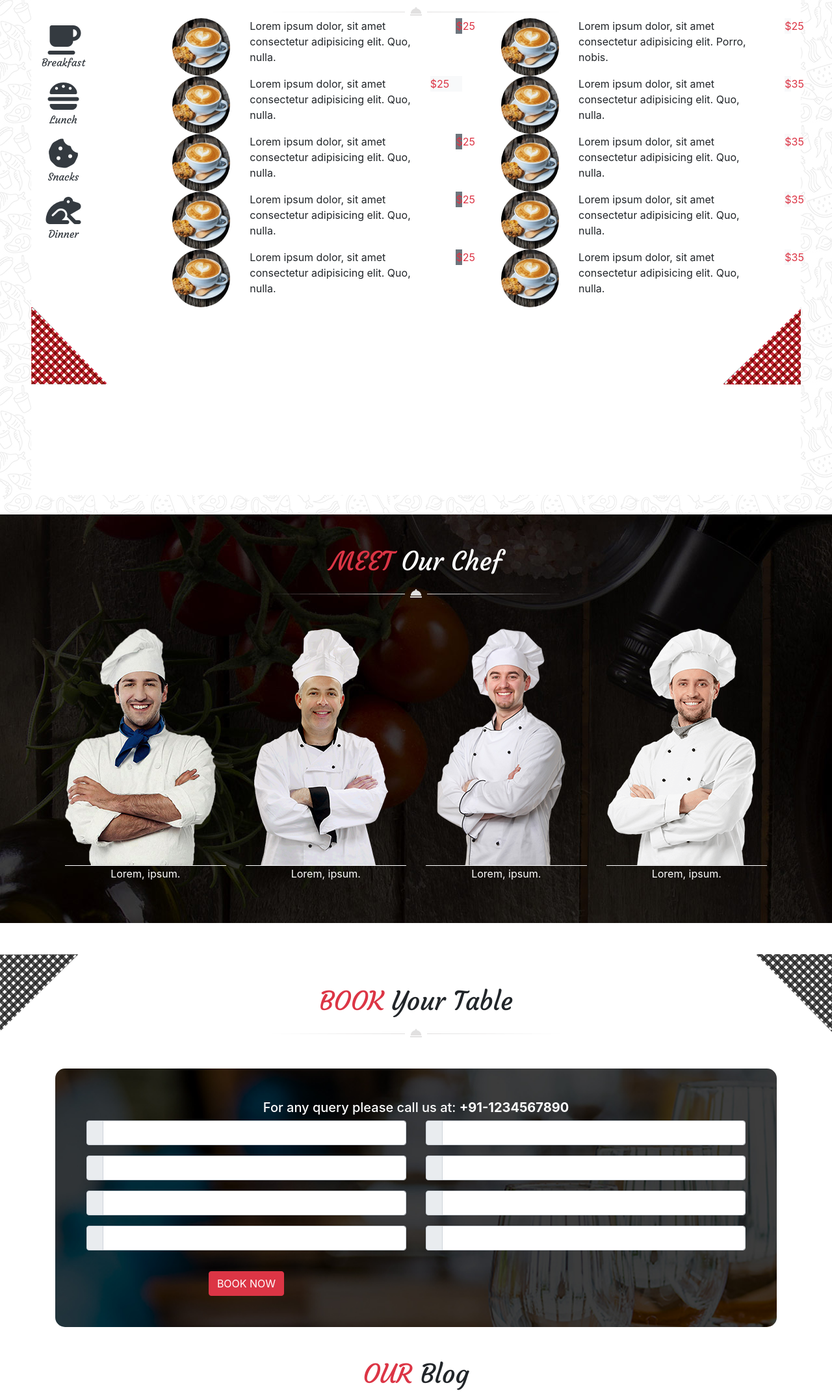
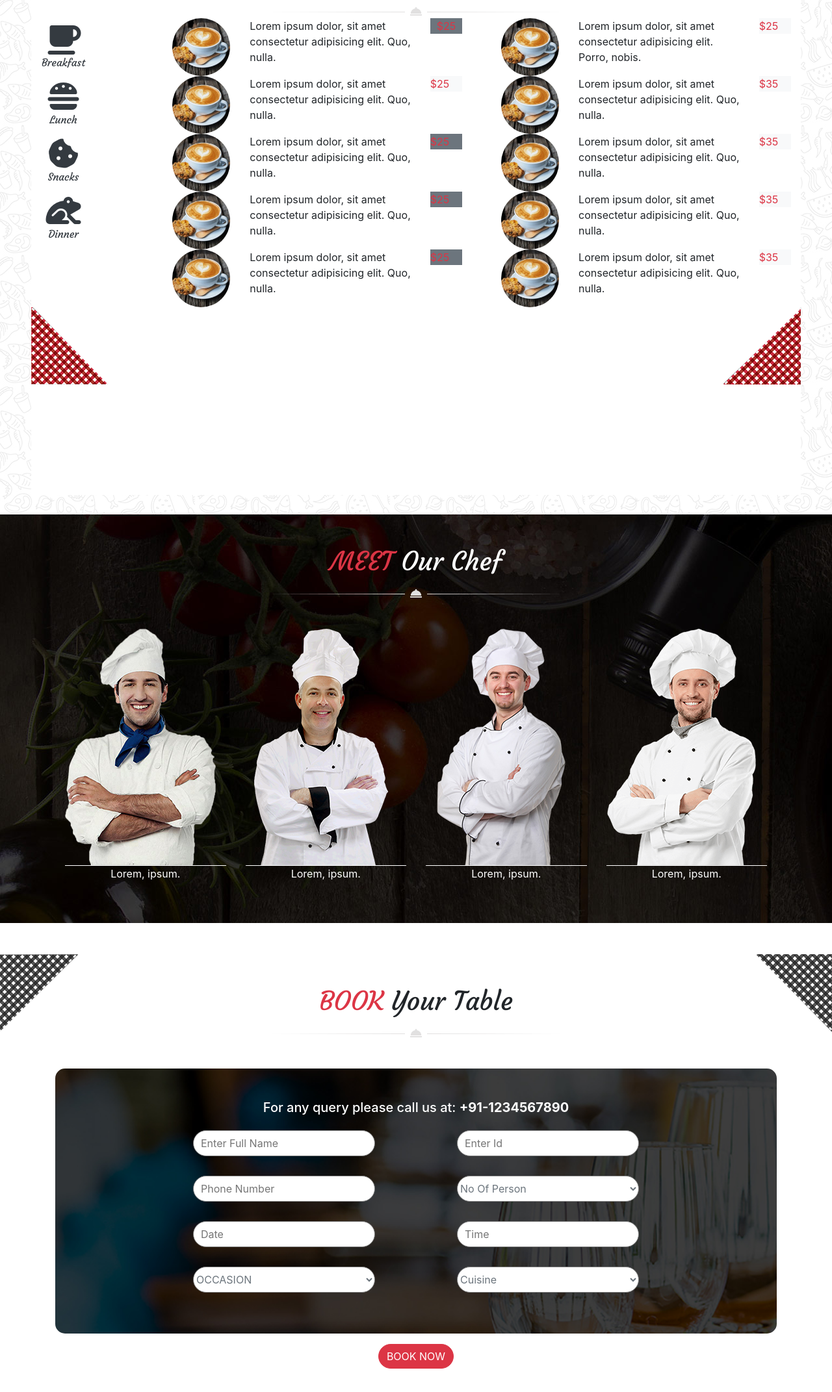
Before and after one commit to Zainab-dev-web/git_bootstrap_les_chefs, a website: page index.html in a window 1280 px wide. Shown: the part 938-3081 px from the top of the page at 65% size. Drawn offline with nearby package versions, Linux system fonts and the light colour scheme.

Commit message:
sect3 corrigé

```diff
--- a/index.html
+++ b/index.html
@@ -20,7 +20,8 @@
 
             <nav class=" d-flex justify-content-center align-items-center mx-5 pt-3">
 
-                <ul class="ulnav text-uppercase pt-3 justify-content-center border-top border-bottom d-flex border-white">
+                <ul
+                    class="ulnav text-uppercase pt-3 justify-content-center border-top border-bottom d-flex border-white">
                     <li class="nav-item justify-content-center">
                         <a class="nav-link active text-white" href="#">home</a>
                     </li>
@@ -36,7 +37,8 @@
                 </ul>
                 <div class="mx-3"><img src="./public/images/logo.png" alt=""></div>
 
-                    <ul class="ulnav text-uppercase pt-3 border-top border-bottom border-white d-flex justify-content-center">
+                <ul
+                    class="ulnav text-uppercase pt-3 border-top border-bottom border-white d-flex justify-content-center">
                     <li class="nav-item justify-content-center">
                         <a class="nav-link active text-white" href="#">reservation</a>
                     </li>
@@ -208,10 +210,10 @@
                                             <img class="rounded-circle w-100" src="./public/images/menu_image_1.jpg"
                                                 alt="">
                                         </div>
-                                        <div class="col-8 flex-wrap">
+                                        <div class="col-7 flex-wrap">
                                             <p>Lorem ipsum dolor, sit amet consectetur adipisicing elit. Quo, nulla.</p>
                                         </div>
-                                        <div class="col-1 text-center flex-wrap">
+                                        <div class="col-2 text-center flex-wrap">
                                             <p class="bg-secondary text-danger">$25</p>
                                         </div>
                                     </div>
@@ -232,10 +234,10 @@
                                             <img class="rounded-circle w-100" src="./public/images/menu_image_1.jpg"
                                                 alt="">
                                         </div>
-                                        <div class="col-8 flex-wrap">
+                                        <div class="col-7 flex-wrap">
                                             <p>Lorem ipsum dolor, sit amet consectetur adipisicing elit. Quo, nulla.</p>
                                         </div>
-                                        <div class="col-1 flex-wrap">
+                                        <div class="col-2 flex-wrap">
                                             <p class="bg-secondary text-danger ">$25</p>
                                         </div>
                                     </div>
@@ -244,10 +246,10 @@
                                             <img class="rounded-circle w-100" src="./public/images/menu_image_1.jpg"
                                                 alt="">
                                         </div>
-                                        <div class="col-8 flex-wrap">
+                                        <div class="col-7 flex-wrap">
                                             <p>Lorem ipsum dolor, sit amet consectetur adipisicing elit. Quo, nulla.</p>
                                         </div>
-                                        <div class="col-1 flex-wrap">
+                                        <div class="col-2 flex-wrap">
                                             <p class="bg-secondary text-danger">$25</p>
                                         </div>
                                     </div>
@@ -256,10 +258,10 @@
                                             <img class="rounded-circle w-100" src="./public/images/menu_image_1.jpg"
                                                 alt="">
                                         </div>
-                                        <div class="col-8 flex-wrap">
+                                        <div class="col-7 flex-wrap">
                                             <p>Lorem ipsum dolor, sit amet consectetur adipisicing elit. Quo, nulla.</p>
                                         </div>
-                                        <div class="col-1 flex-wrap">
+                                        <div class="col-2 flex-wrap">
                                             <p class="bg-secondary text-danger">$25</p>
                                         </div>
                                     </div>
@@ -270,11 +272,11 @@
                                             <img class="rounded-circle w-100" src="./public/images/menu_image_1.jpg"
                                                 alt="">
                                         </div>
-                                        <div class="col-8 flex-wrap">
+                                        <div class="col-7 flex-wrap">
                                             <p>Lorem ipsum dolor, sit amet consectetur adipisicing elit. Porro, nobis.
                                             </p>
                                         </div>
-                                        <div class="col-1 flex-wrap">
+                                        <div class="col-2 flex-wrap">
                                             <p class="bg-light text-danger">$25</p>
 
                                         </div>
@@ -284,10 +286,10 @@
                                             <img class="rounded-circle w-100" src="./public/images/menu_image_1.jpg"
                                                 alt="">
                                         </div>
-                                        <div class="col-8 flex-wrap">
+                                        <div class="col-7 flex-wrap">
                                             <p>Lorem ipsum dolor, sit amet consectetur adipisicing elit. Quo, nulla.</p>
                                         </div>
-                                        <div class="col-1 flex-wrap">
+                                        <div class="col-2 flex-wrap">
                                             <p class="bg-light text-danger">$35</p>
                                         </div>
                                     </div>
@@ -296,10 +298,10 @@
                                             <img class="rounded-circle w-100" src="./public/images/menu_image_1.jpg"
                                                 alt="">
                                         </div>
-                                        <div class="col-8 flex-wrap">
+                                        <div class="col-7 flex-wrap">
                                             <p>Lorem ipsum dolor, sit amet consectetur adipisicing elit. Quo, nulla.</p>
                                         </div>
-                                        <div class="col-1 flex-wrap">
+                                        <div class="col-2 flex-wrap">
                                             <p class="bg-light text-danger">$35</p>
                                         </div>
                                     </div>
@@ -308,10 +310,10 @@
                                             <img class="rounded-circle w-100" src="./public/images/menu_image_1.jpg"
                                                 alt="">
                                         </div>
-                                        <div class="col-8 flex-wrap">
+                                        <div class="col-7 flex-wrap">
                                             <p>Lorem ipsum dolor, sit amet consectetur adipisicing elit. Quo, nulla.</p>
                                         </div>
-                                        <div class="col-1 flex-wrap">
+                                        <div class="col-2 flex-wrap">
                                             <p class="bg-light text-danger"> $35</p>
                                         </div>
                                     </div>
@@ -320,10 +322,10 @@
                                             <img class="rounded-circle w-100" src="./public/images/menu_image_1.jpg"
                                                 alt="">
                                         </div>
-                                        <div class="col-8 flex-wrap">
+                                        <div class="col-7 flex-wrap">
                                             <p>Lorem ipsum dolor, sit amet consectetur adipisicing elit. Quo, nulla.</p>
                                         </div>
-                                        <div class="col-1 flex-wrap">
+                                        <div class="col-2 flex-wrap">
                                             <p class="bg-light text-danger">$35</p>
                                         </div>
                                     </div>
@@ -340,10 +342,10 @@
                                             <img class="rounded-circle w-100" src="./public/images/menu_image_1.jpg"
                                                 alt="">
                                         </div>
-                                        <div class="col-8 flex-wrap">
+                                        <div class="col-7 flex-wrap">
                                             <p>Lorem ipsum dolor, sit amet consectetur adipisicing elit. Quo, nulla.</p>
                                         </div>
-                                        <div class="col-1 flex-wrap">
+                                        <div class="col-2 flex-wrap">
                                             <p class="bg-light text-danger">$25</p>
                                         </div>
                                     </div>
@@ -352,10 +354,10 @@
                                             <img class="rounded-circle w-100" src="./public/images/menu_image_1.jpg"
                                                 alt="">
                                         </div>
-                                        <div class="col-8 flex-wrap">
+                                        <div class="col-7 flex-wrap">
                                             <p>Lorem ipsum dolor, sit amet consectetur adipisicing elit. Quo, nulla.</p>
                                         </div>
-                                        <div class="col-1 flex-wrap">
+                                        <div class="col-2 flex-wrap">
                                             <p class="bg-light text-danger">$25</p>
                                         </div>
                                     </div>
@@ -364,10 +366,10 @@
                                             <img class="rounded-circle w-100" src="./public/images/menu_image_1.jpg"
                                                 alt="">
                                         </div>
-                                        <div class="col-8 flex-wrap">
+                                        <div class="col-7 flex-wrap">
                                             <p>Lorem ipsum dolor, sit amet consectetur adipisicing elit. Quo, nulla.</p>
                                         </div>
-                                        <div class="col-1 flex-wrap">
+                                        <div class="col-2 flex-wrap">
                                             <p class="bg-light text-danger">$25</p>
                                         </div>
                                     </div>
@@ -376,10 +378,10 @@
                                             <img class="rounded-circle w-100" src="./public/images/menu_image_1.jpg"
                                                 alt="">
                                         </div>
-                                        <div class="col-8 flex-wrap">
+                                        <div class="col-7 flex-wrap">
                                             <p>Lorem ipsum dolor, sit amet consectetur adipisicing elit. Quo, nulla.</p>
                                         </div>
-                                        <div class="col-1 flex-wrap">
+                                        <div class="col-2 flex-wrap">
                                             <p class="bg-light text-danger">25$</p>
                                         </div>
                                     </div>
@@ -388,10 +390,10 @@
                                             <img class="rounded-circle w-100" src="./public/images/menu_image_1.jpg"
                                                 alt="">
                                         </div>
-                                        <div class="col-8 flex-wrap">
+                                        <div class="col-7 flex-wrap">
                                             <p>Lorem ipsum dolor, sit amet consectetur adipisicing elit. Quo, nulla.</p>
                                         </div>
-                                        <div class="col-1 flex-wrap">
+                                        <div class="col-2 flex-wrap">
                                             <p class="bg-light text-danger">$25</p>
                                         </div>
                                     </div>
@@ -402,11 +404,11 @@
                                             <img class="rounded-circle w-100" src="./public/images/menu_image_1.jpg"
                                                 alt="">
                                         </div>
-                                        <div class="col-8 flex-wrap">
+                                        <div class="col-7 flex-wrap">
                                             <p>Lorem ipsum dolor, sit amet consectetur adipisicing elit. Porro, nobis.
                                             </p>
                                         </div>
-                                        <div class="col-1 flex-wrap">
+                                        <div class="col-2 flex-wrap">
                                             <p class="bg-light text-danger">$35</p>
 
                                         </div>
@@ -416,10 +418,10 @@
                                             <img class="rounded-circle w-100" src="./public/images/menu_image_1.jpg"
                                                 alt="">
                                         </div>
-                                        <div class="col-8 flex-wrap">
+                                        <div class="col-7 flex-wrap">
                                             <p>Lorem ipsum dolor, sit amet consectetur adipisicing elit. Quo, nulla.</p>
                                         </div>
-                                        <div class="col-1 flex-wrap">
+                                        <div class="col-2 flex-wrap">
                                             <p class="bg-light text-danger">$35</p>
                                         </div>
                                     </div>
@@ -816,92 +818,97 @@
                     <h5 class="text-white text-center">For any query please call us at: <strong>+91-1234567890</h5>
                     </strong>
                 </div>
-                <div class="row">
-                    <div class="col-6">
-                        <div class="input-group mb-3">
-                            <div class="input-group-prepend">
-                                <span class="input-group-text" id="inputGroup-sizing-default"
-                                    value="Enter Full Name"></span>
+                <div class="row ">
+                    <div class="col-6 ">
+                        <div class=" row justify-content-end mr-5  ">
+
+                            <input class="text" placeholder="  Enter Full Name  "></input>
+
+
                         </div>
-                            <input type="text" class="form-control" aria-label="Sizing example input"
-                                aria-describedby="inputGroup-sizing-default">
+                        <div class=" row justify-content-end mr-5  ">
+
+                            <input class="text" placeholder="  Phone Number  "></input>
+
+
                         </div>
-                        <div class="input-group mb-3">
-                            <div class="input-group-prepend">
-                                <span class="input-group-text" id="inputGroup-sizing-default"
-                                    placeholder="Phone Number"></span>
+                        <div class=" row justify-content-end mr-5  ">
+
+                            <input class="text" placeholder="  Date  "></input>
+
+
                         </div>
-                            <input type="text" class="form-control" aria-label="Sizing example input"
-                                aria-describedby="inputGroup-sizing-default">
+                        <div class=" row justify-content-end mr-5  ">
+
+                            <select class=" text-secondary" name="non" size="1">
+                                <option>OCCASION
+                                <option>OCCASION
+                                <option>OCCASION
+                                <option>OCCASION
+                                <option>OCCASION
+                            </select>
+
+
                         </div>
-                        <div class="input-group mb-3">
-                            <div class="input-group-prepend">
-                                <span class="input-group-text" id="inputGroup-sizing-default" placeholder="Date"></span>
-                            </div>
-                            <input type="text" class="form-control" aria-label="Sizing example input"
-                                aria-describedby="inputGroup-sizing-default">
-                        </div>
-                        <div class="input-group mb-3">
-                            <div class="input-group-prepend">
-                                <span class="input-group-text" id="inputGroup-sizing-default"
-                                    placeholder="Occasion"></span>
-                                <!-- le input doit est dropdown -->
-                            </div>
-                            <input type="text" class="form-control" aria-label="Sizing example input"
-                                aria-describedby="inputGroup-sizing-default">
-                        </div>
+
+
                     </div>
                     <div class="col-6">
-                        <div class="input-group mb-3">
-                            <div class="input-group-prepend">
-                                <span class="input-group-text" id="inputGroup-sizing-default"
-                                    placeholder="Enter id"></span>
+
+                        <div class=" row justify-content-start ml-5  ">
+
+                            <input class="text" placeholder="  Enter Id  "></input>
+
+
                         </div>
-                            <input type="text" class="form-control" aria-label="Sizing example input"
-                                aria-describedby="inputGroup-sizing-default">
+                        <div class=" row justify-content-start ml-5  ">
+
+                                <select class=" text-secondary" name="non" size="1">
+                                    <option>No Of Person
+                                    <option>No Of Person
+                                    <option>No Of Person
+                                    <option>No Of Person
+                                    <option>No Of Person
+                                </select>
+
+
                             </div>
-                        <div class="input-group mb-3">
-                            <div class="input-group-prepend">
-                                <span class="input-group-text" id="inputGroup-sizing-default"
-                                    placeholder="No Of Person"></span>
-                                <!-- le input doit est dropdown -->
-                            </div>
-                            <input type="text" class="form-control" aria-label="Sizing example input"
-                                aria-describedby="inputGroup-sizing-default">
-                        </div>
-                        <div class="input-group mb-3">
-                            <div class="input-group-prepend">
-                                <span class="input-group-text" id="inputGroup-sizing-default" placeholder="Time"></span>
-                            </div>
-                            <input type="text" class="form-control" aria-label="Sizing example input"
-                                aria-describedby="inputGroup-sizing-default">
-                        </div>
-                        <div class="input-group mb-3">
-                            <div class="input-group-prepend">
-                                <span class="input-group-text" id="inputGroup-sizing-default"
-                                    placeholder="Cuisine"></span>
-                                <!-- le input doit est dropdown -->
-                            </div>
-                            <input type="text" class="form-control" aria-label="Sizing example input"
-                                aria-describedby="inputGroup-sizing-default">
+                        <div class=" row justify-content-start ml-5  ">
+
+                            <input class="text" placeholder="  Time  "></input>
+
+
                         </div>
 
-                    </div>
-                </div>
+                        <div class=" row justify-content-start ml-5  ">
 
-                <div class="row">
+                                <select class=" text-secondary" name="non" size="1">
+                                    <option>Cuisine
+                                    <option>Cuisine
+                                    <option>Cuisine
+                                    <option>Cuisine
+                                    <option>Cuisine
+                                </select>
 
-                    <div class=" col-6 text-center pt-3">
-                        <button type="button" class="btn btn-danger text-white text-uppercase rounded-2">Book
-                            Now</button>
-                    </div>
+
                             </div>
 
                     </div>
 
                 </div>
             </div>
+
+
+
+            <div class=" text-center pt-3">
+                <button type="button" class="btn btn-danger text-uppercase">Book
+                    Now</button>
             </div>
+
+
+        </div>
+
+
 
 
         <div class=" blog my-5 text-center">
@@ -994,7 +1001,7 @@
     </section>
     <section class="sect5 my-5 mx-auto">
 
-        <div class=" red text-center w-40">
+        <div class=" red text-center">
             <h1 class="design2"><span class="text-danger">OUR</span> Contact</h1>
             <div class="image-fluid">
                 <img src="./public/images/decoration_line.png" alt="">
--- a/src/sass/style.sass
+++ b/src/sass/style.sass
@@ -89,6 +89,18 @@ body
     .contenair3
         .row
             .col-2
+                .nav-pills .nav-link.active, .nav-pills .show > .nav-link
+                    border-right: 5px solid red
+                    border-radius: 0
+
+                    i
+                        color: red
+                a:hover
+                    border-right: 5px solid red
+                    i
+                        color: red
+
+
                 .nav-link
                     font-family: 'Courgette', cursive
 
@@ -108,6 +120,17 @@ body
             .titreinput
                 font-family: 'Courgette', cursive
         .container
+            .row
+                input, select
+                    width: 35vh
+                    height: 5vh
+                    margin: 15px 0
+                    background-color: white
+                    border: solid 1px grey
+                    border-radius: 25px
+            .btn
+                border-radius: 25px
+
             .container-fluid
                 background-image: url("../../public/images/book_table_bg.jpg")
                 border-radius: 15px
```
Also changed, not shown: public/css/style.css, 1 other file. Lines whose indentation alone changed are shown as unchanged.
